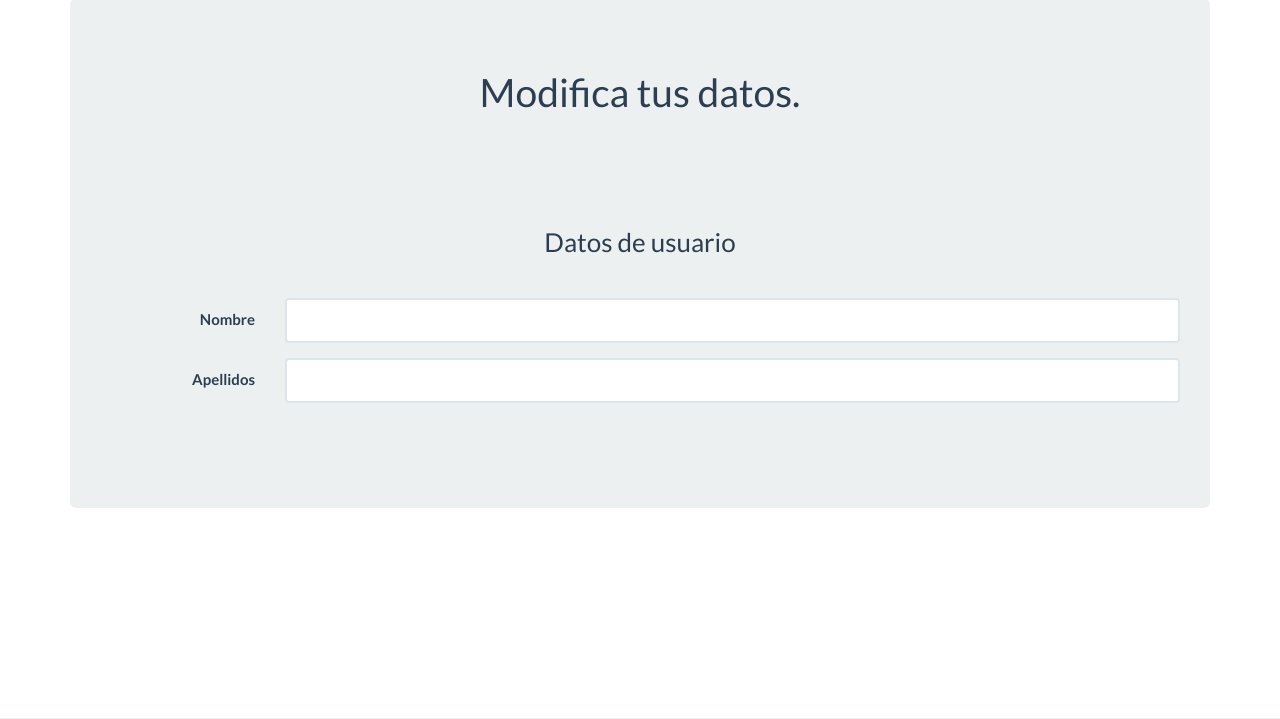
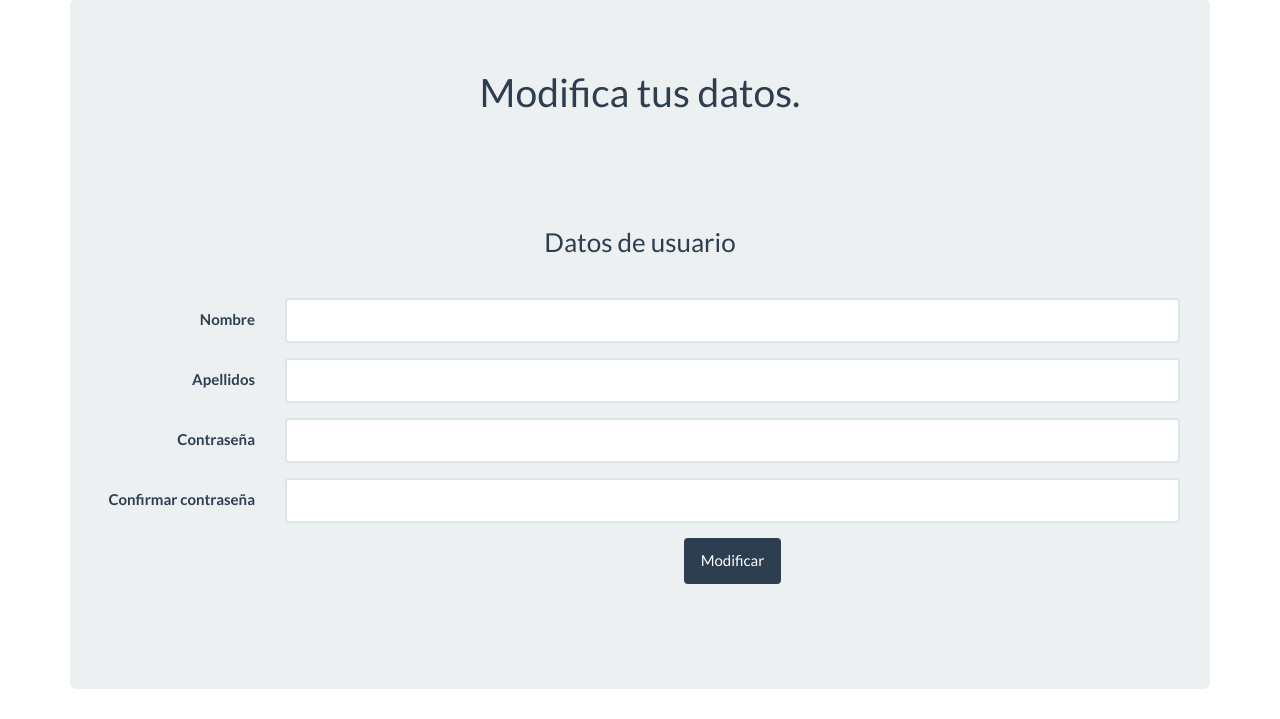
Before and after one commit to omarsalazar/Junosty, a Django app: template templates/modificar.html in a window 1280 px wide. Shown: the part 82-801 px from the top of the page. Run offline with Django 3.2, Linux system fonts and the light colour scheme; the template is opened without the code that fills it, so the values that code supplies are empty; a user stored in the database is signed in; data comes from the database, SQL or seed files in the repository; both versions use the stored data as it was after the commit; parts of the project's set-up code (start-up, migrations or seed data) failed here and were passed over; some libraries are stand-ins or nearby versions.

Commit message:
Editar datos del perfil: Falta que se guarden los cambios

```diff
--- a/tarea/registers.py
+++ b/tarea/registers.py
@@ -26,7 +26,6 @@ def cambiar_tarea(datosTarea):
         tareita = tarea.objects.get(id=(datosTarea.get('id')))
         tareita.id_tarea = datosTarea.get('tarea')
         tareita.descripcion = datosTarea.get('descripcion')
-        print(datosTarea.get('materia'))
         obj_materia = datosmateria.objects.get(
             materia=datosTarea.get('materia')
             )
--- a/templates/modificar.html
+++ b/templates/modificar.html
@@ -10,19 +10,40 @@
 	<div class="jumbotron text-center">
 		<div class="page-header"><h3>Datos de usuario</h3></div>
 			<form method="post" class="form-horizontal">
+				{% csrf_token %}
 				<div class="form-group">
-				  <label for="nombremateria" class="col-lg-2 control-label">Nombre</label>
+				  <label class="col-lg-2 control-label">Nombre</label>
 				  <div class="col-lg-10">
 					  <input type="text" class="form-control" name="usuario" value="{{request.user.datosusuario.nombre}}">
 				  </div>
 				</div>
 
 				<div class="form-group">
-				  <label for="nombremateria" class="col-lg-2 control-label">Apellidos</label>
-				  <div class="col-lg-10">
-					  <input type="text" class="form-control" name="usuario" value="{{request.user.datosusuario.apellidos}}">
+				  <label class="col-lg-2 control-label">Apellidos</label>
+				  	<div class="col-lg-10">
+					  <input type="text" class="form-control" name="apellidos" value="{{request.user.datosusuario.apellidos}}">
+				  	</div>
 				  </div>
-				</div>
+
+				  <div class="form-group">
+  				  <label class="col-lg-2 control-label">Contraseña</label>
+  				  	<div class="col-lg-10">
+  					  <input type="password" class="form-control" name="contrasena">
+  				  	</div>
+  				  </div>
+
+				  <div class="form-group">
+  				  <label class="col-lg-2 control-label">Confirmar contraseña</label>
+  				  	<div class="col-lg-10">
+  					  <input type="password" class="form-control" name="contrasenados">
+  				  	</div>
+  				  </div>
+
+				  <div class="form-group">
+                    <div class="col-lg-10 col-lg-offset-2">
+                      <button class="btn btn-primary">Modificar</button>
+                    </div>
+                  </div>
 	</div>
 
 
--- a/usuario/views.py
+++ b/usuario/views.py
@@ -86,7 +86,7 @@ class ModificarDatos(View):
     def post(self, request):
         try:
             modificaUsuario(request)
-            return redirect('usuario:login')
+            return redirect('usuario:modificar')
         except Exception as e:
             print(e)
             print(type(e))
```
Also changed, not shown: db.sqlite3.
